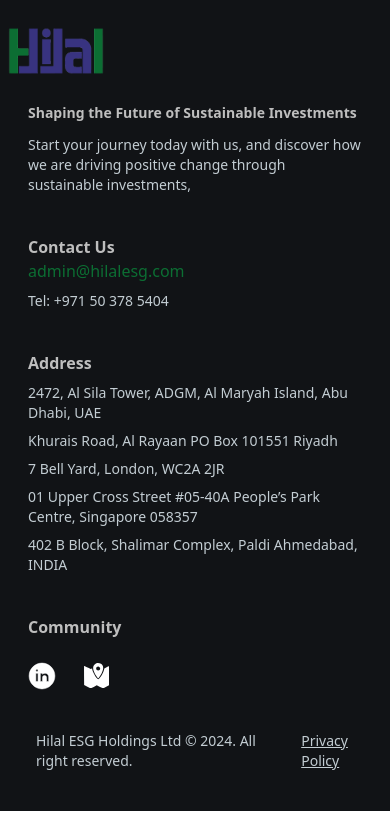
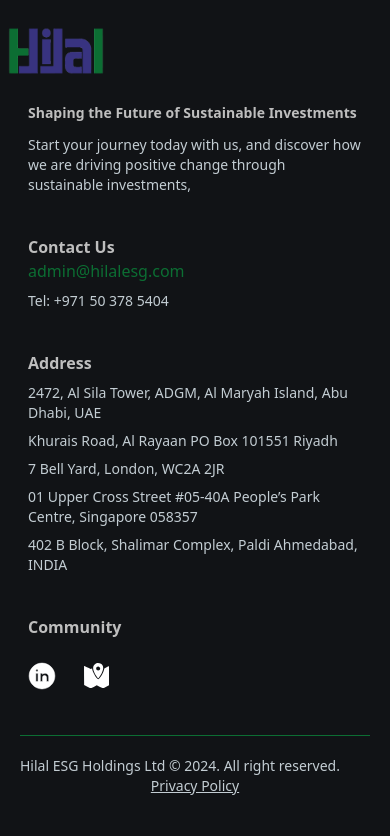
Before and after one commit to GhazanfarGw/Hilalesg, a React (Create React App) app: page /portfolio in a window 390 px wide. Shown: the part 770-1606 px from the top of the page. Before the commit the page ends 1581 px from the top, so only its background shows below. Built offline with nearby package versions, Linux system fonts and the light colour scheme.

Commit message:
Update Footer.jsx

```diff
--- a/src/Pages/Home/Footer.jsx
+++ b/src/Pages/Home/Footer.jsx
@@ -95,12 +95,14 @@
 
                     </div>
                 </div>
-                <div className='justify-center mx-auto md:text-center px-5 flex gap-4'>
+                <div className='justify-center mx-auto md:text-center px-5 md:flex gap-4'>
                     <div className='border-b border-[#0C6E33] py-3'/>
                     <p className='text-sm text-[#C3CDD3] md:pt-5 pt-5'>
                         Hilal ESG Holdings Ltd &copy; 2024. All right reserved.
                     </p>
-                    <a className='text-sm text-[#C3CDD3] md:pt-5 pt-5 underline' href="./privacy-policy">Privacy Policy</a>
+                    <a className='text-sm text-[#C3CDD3] md:pt-5 pt-5 underline justify-center text-center mx-auto' href="./privacy-policy">
+                        <p>Privacy Policy</p>
+                    </a>
                 </div>
             </div>
         </div>
```
